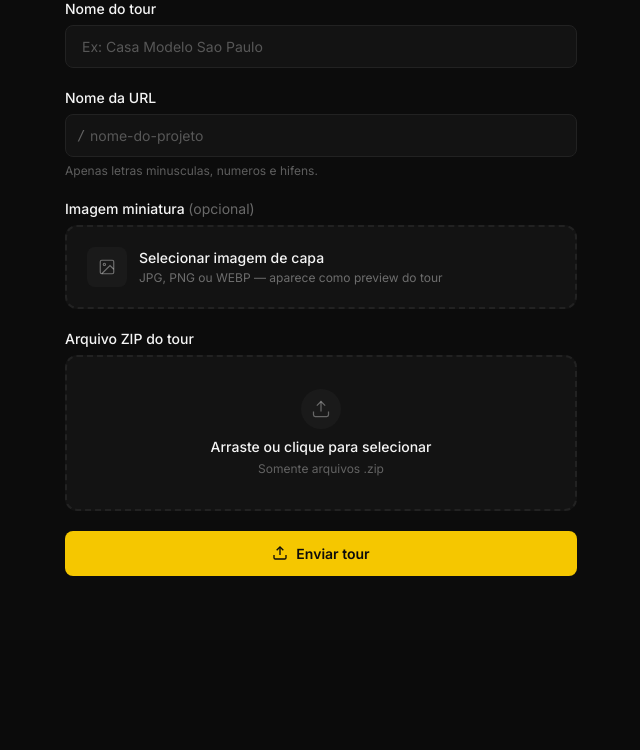
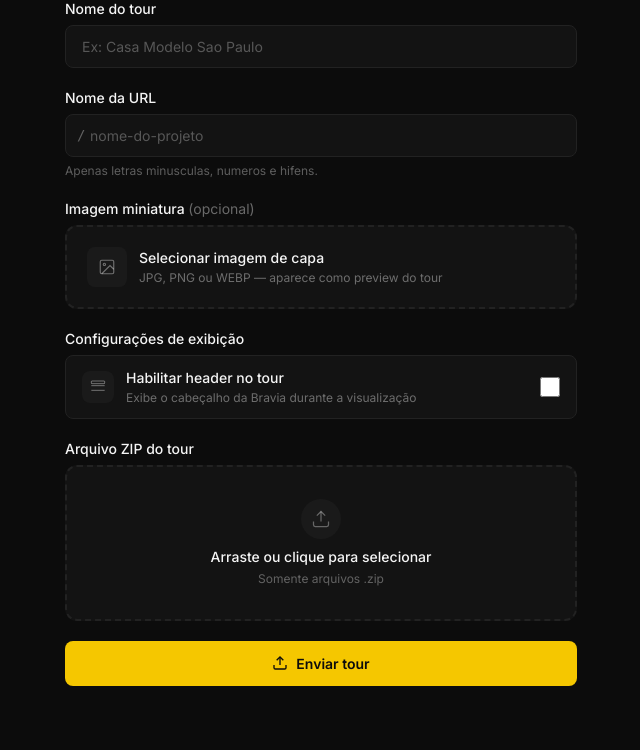
Before and after one commit to rafaeljoia/flask-tour360, a Python web app: template templates/register.html in a window 1280 px wide. Shown: the part 276-1026 px from the top of the page, without its empty margins (319-959 px from the left). Before the commit the page ends 852 px from the top, so only its background shows below. Run offline with Jinja, Linux system fonts and the light colour scheme; the template is opened without the code that fills it, so the values that code supplies are empty; some libraries are stand-ins or nearby versions.

Commit message:
feat: add header_enabled checkbox to register form

```diff
--- a/templates/register.html
+++ b/templates/register.html
@@ -128,6 +128,26 @@
           </div>
 
           <!-- Upload ZIP -->
+
+          <!-- Header Enabled -->
+          <div>
+            <label class="block text-sm font-medium mb-1.5">Configurações de exibição</label>
+            <label class="flex items-center justify-between gap-3 rounded-lg cursor-pointer" style="border:1px solid #222;background:#131313;padding:12px 16px;">
+              <div class="flex items-center gap-3">
+                <div class="w-8 h-8 rounded-lg flex items-center justify-center flex-shrink-0" style="background:#1a1a1a;">
+                  <svg width="16" height="16" viewBox="0 0 24 24" fill="none" stroke="rgba(245,245,245,0.4)" stroke-width="1.5">
+                    <rect x="2" y="3" width="20" height="4" rx="1"/>
+                    <path d="M2 10h20M2 17h20"/>
+                  </svg>
+                </div>
+                <div>
+                  <p class="text-sm font-medium">Habilitar header no tour</p>
+                  <p class="text-xs mt-0.5" style="color:rgba(245,245,245,0.4)">Exibe o cabeçalho da Bravia durante a visualização</p>
+                </div>
+              </div>
+              <input type="checkbox" name="header_enabled" class="w-5 h-5" style="accent-color:#F5C700;flex-shrink:0;">
+            </label>
+          </div>
           <div>
             <label class="block text-sm font-medium mb-1.5">Arquivo ZIP do tour</label>
             <div id="dropArea" class="drop-area"
```
